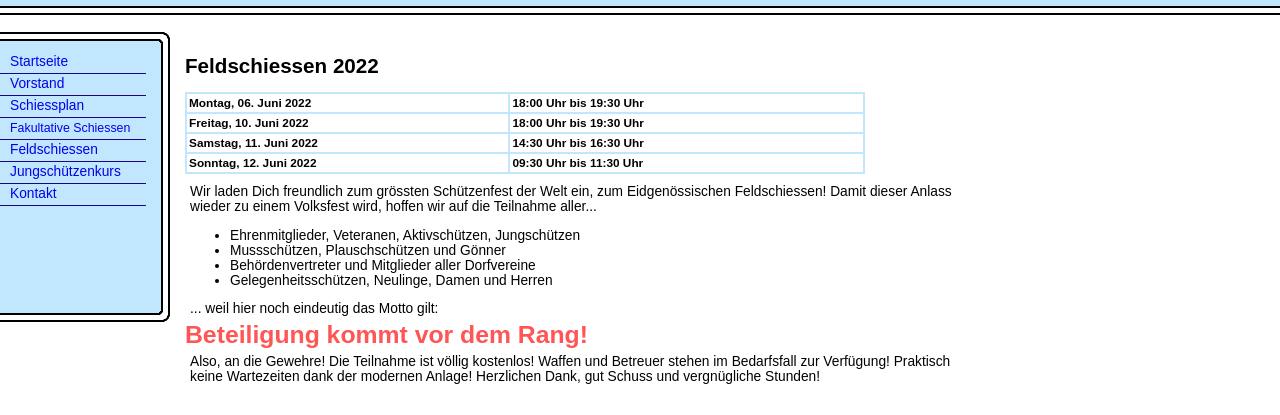
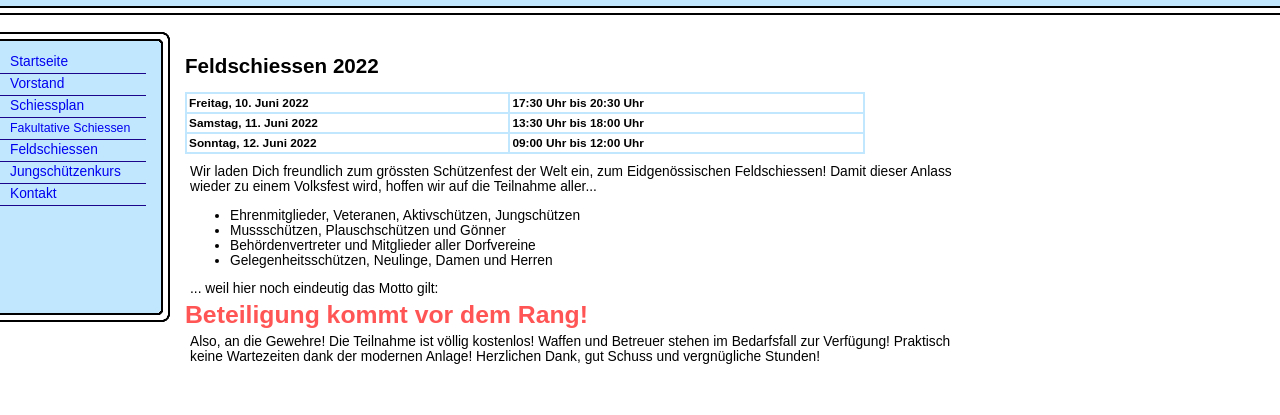
Before and after one commit to mjanser/sg-tuggen-website, a Symfony app: template templates/feldschiessen.html.twig in a window 1280 px wide. Shown: the part 98-513 px from the top of the page. Run offline with Twig, Linux system fonts and the light colour scheme; the template is opened without the code that fills it, so the values that code supplies are empty; some libraries are stand-ins or nearby versions.

Commit message:
Adjust dates for Feldschiessen 2022

```diff
--- a/templates/feldschiessen.html.twig
+++ b/templates/feldschiessen.html.twig
@@ -6,20 +6,16 @@
 <h1>Feldschiessen 2022</h1>
 <table id="dates" summary="Daten für das eidgenössische Feldschiessen">
     <tr class="datetime">
-        <td class="date">Montag, 06. Juni 2022</td>
-        <td class="time-big">18:00 Uhr bis 19:30 Uhr</td>
-    </tr>
-    <tr class="datetime">
         <td class="date">Freitag, 10. Juni 2022</td>
-        <td class="time-big">18:00 Uhr bis 19:30 Uhr</td>
+        <td class="time-big">17:30 Uhr bis 20:30 Uhr</td>
     </tr>
     <tr class="datetime">
         <td class="date">Samstag, 11. Juni 2022</td>
-        <td class="time-big">14:30 Uhr bis 16:30 Uhr</td>
+        <td class="time-big">13:30 Uhr bis 18:00 Uhr</td>
     </tr>
     <tr class="datetime">
         <td class="date">Sonntag, 12. Juni 2022</td>
-        <td class="time-big">09:30 Uhr bis 11:30 Uhr</td>
+        <td class="time-big">09:00 Uhr bis 12:00 Uhr</td>
     </tr>
 </table>
 <div class="text">Wir laden Dich freundlich zum grössten Schützenfest der Welt ein, zum Eidgenössischen Feldschiessen! Damit dieser Anlass wieder zu einem Volksfest wird, hoffen wir auf die Teilnahme aller...
--- a/templates/gruppenschiessen.html.twig
+++ b/templates/gruppenschiessen.html.twig
@@ -71,7 +71,7 @@
 </tr>
 <tr class="datetime">
     <td class="shooting">Feldschiessen 2022 Reichenburg</td>
-    <td class="date">06./10./11./12. Juni 2022</td>
+    <td class="date">10./11./12. Juni 2022</td>
 </tr>
 <tr class="datetime">
     <td class="shooting">Obligatorisch</td>
```
Also changed, not shown: templates/schiessplan.html.twig (+4 -8 lines).
